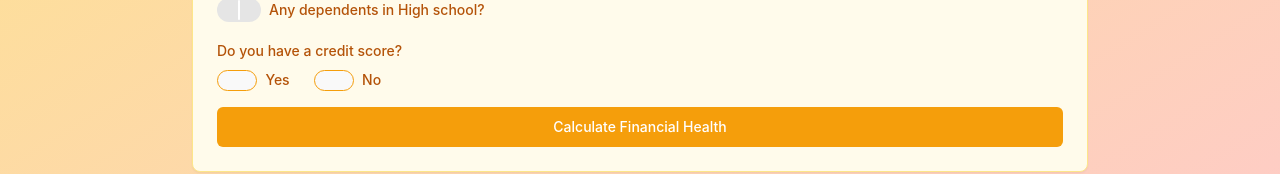
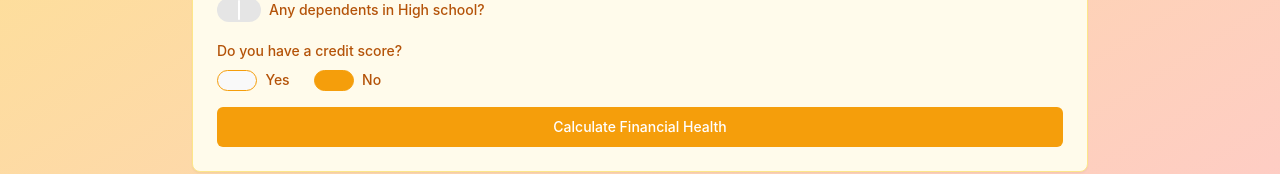
Before and after one commit to IsmailAbousalem/Prospera, a React (Vite) app: page / in a window 1280 px wide. Shown: the part 560-734 px from the top of the page. Built offline with nearby package versions, Linux system fonts and the light colour scheme.

Commit message:
:updated credit score button

```diff
--- a/src/components/financial-health-tracker.jsx
+++ b/src/components/financial-health-tracker.jsx
@@ -96,11 +96,10 @@ export function FinancialHealthTrackerComponent() {
   const financialScore = calculateFinancialScore()
 
   const getFinancialMood = (score) => {
-    if (score >= 75) return <img src='/src/assets/happy1.png' alt="Happy Foxy" style={{ width: '350px', height: 'auto' }}/>;
-    if (score >= 50) return <img src='/src/assets/sur1.png' alt="Surprise Foxy" style={{ width: '350px', height: 'auto' }}/>;
-    if (score >= 25 ) return <img src='/src/assets/sick1.png' alt="Sick Foxy" style={{ width: '350px', height: 'auto' }}/>;
-    return <img src='/src/assets/sad1.png' alt="Sad Foxy" style={{ width: '350px', height: 'auto' }}></img>;
-
+    if (score >= 75) return <img src='src/assets/happy1.png' alt="Happy Foxy" style={{ width: '350px', height: 'auto' }}/>;
+    if (score >= 50) return <img src='src/assets/sur1.png' alt="Surprise Foxy" style={{ width: '350px', height: 'auto' }}/>;
+    if (score >= 25 ) return <img src='src/assets/sick1.png' alt="Sick Foxy" style={{ width: '350px', height: 'auto' }}/>;
+    return <img src='src/assets/sad1.png' alt="Sad Foxy" style={{ width: '350px', height: 'auto' }}></img>;
   }
 
   const handleInputChange = (e) => {
@@ -189,31 +188,34 @@ export function FinancialHealthTrackerComponent() {
                     <div className="space-y-2">
                       <Label className="text-amber-700">Do you have a credit score?</Label>
                       <RadioGroup
-                        defaultValue={financialData.hasCreditScore ? 'yes' : 'no'}
+                          value={financialData.hasCreditScore ? 'yes' : 'no'}  // Ensure it's controlled by state
                           onValueChange={(value) => {
                             const updatedData = {
                               ...financialData,
                               hasCreditScore: value === 'yes',
-                            creditScore: value === 'no' ? null : financialData.creditScore
-                          }
-                          setFinancialData(updatedData)
+                              creditScore: value === 'no' ? null : financialData.creditScore,
+                            };
+                            setFinancialData(updatedData);
 
                             // Save updated data to local storage
-                          saveToLocalStorage('financialData', updatedData)
+                            saveToLocalStorage('financialData', updatedData);
                           }}
-                        className="flex space-x-4">
+                          className="flex space-x-4"
+                      >
                         <div className="flex items-center space-x-2">
                           <RadioGroupItem
                               value="yes"
                               id="hasCreditScore-yes"
-                            className="border-amber-500 text-amber-600" />
+                              className={`border-amber-500 text-amber-600 ${financialData.hasCreditScore ? 'bg-amber-500' : ''}`}
+                          />
                           <Label htmlFor="hasCreditScore-yes" className="text-amber-700">Yes</Label>
                         </div>
                         <div className="flex items-center space-x-2">
                           <RadioGroupItem
                               value="no"
                               id="hasCreditScore-no"
-                            className="border-amber-500 text-amber-600" />
+                              className={`border-amber-500 text-amber-600 ${!financialData.hasCreditScore ? 'bg-amber-500' : ''}`}
+                          />
                           <Label htmlFor="hasCreditScore-no" className="text-amber-700">No</Label>
                         </div>
                       </RadioGroup>
```
Also changed, not shown: 1 other file (tests, documents, lock files or other folders). Lines whose indentation alone changed are shown as unchanged.
